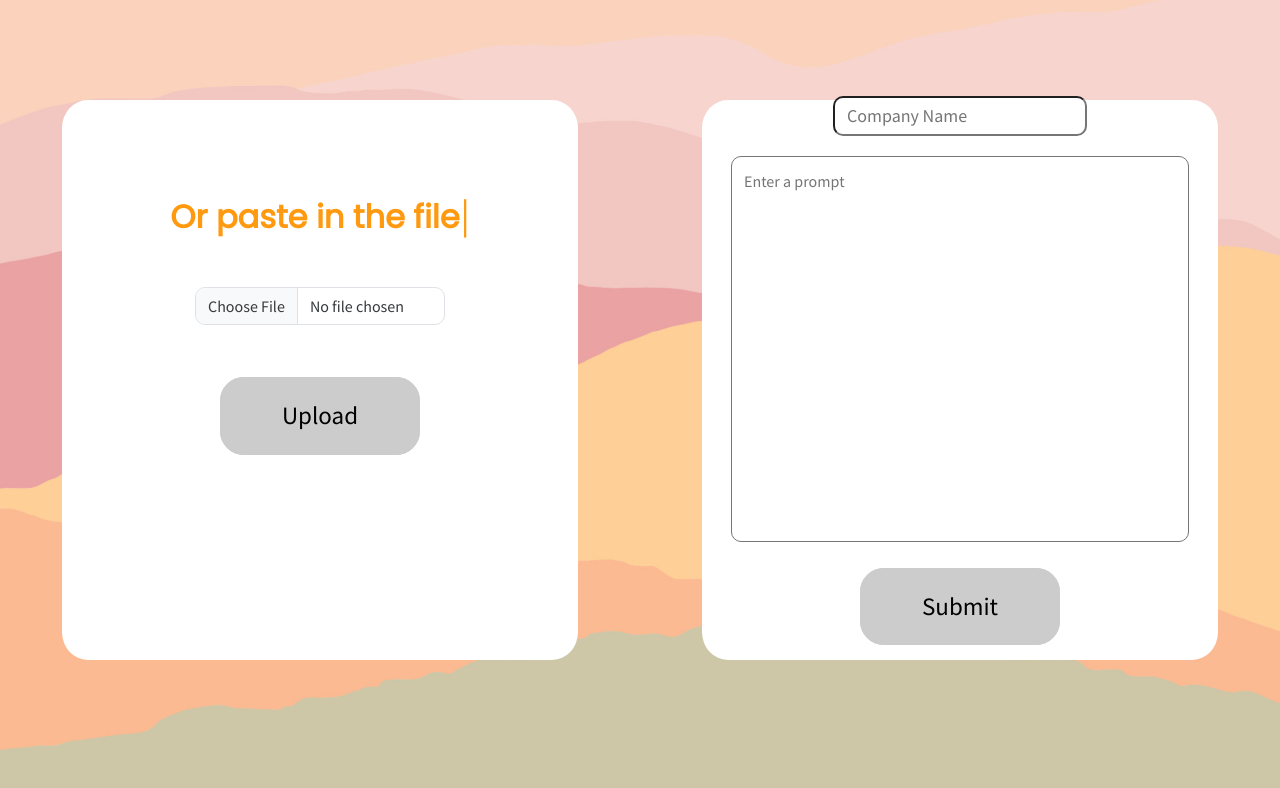
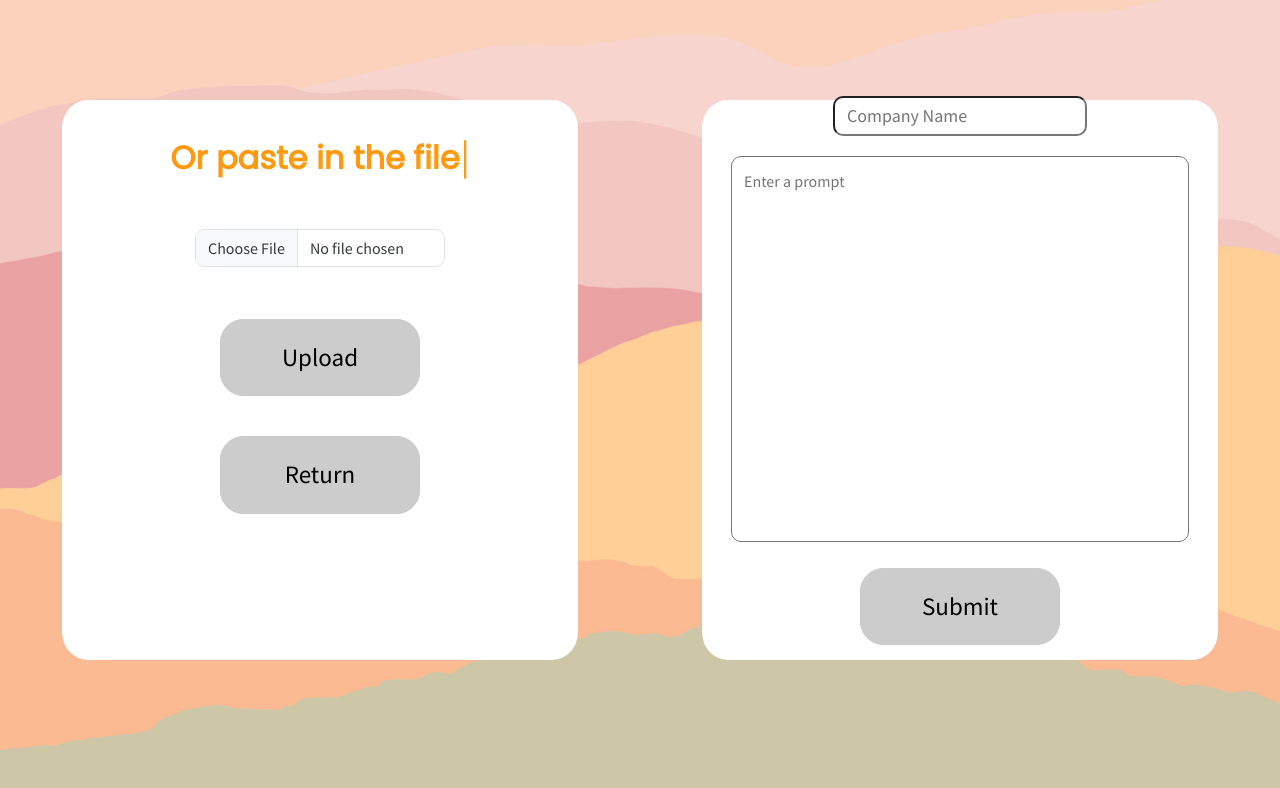
Before and after one commit to larryz1230/TOSter, a React (Create React App) app: page /upload in a window 1280 px wide. Shown: the top 788 px of the page. Built offline with nearby package versions, Linux system fonts and the light colour scheme; no server answers.

Commit message:
Buttons that route back to the search page added. Updated icon.

```diff
--- a/public/index.html
+++ b/public/index.html
@@ -2,7 +2,7 @@
 <html lang="en">
   <head>
     <meta charset="utf-8" />
-    <link rel="icon" href="%PUBLIC_URL%/favicon.ico" />
+    <link rel="icon" href="%PUBLIC_URL%/transparent-toast-logo.ico" />
     <meta name="viewport" content="width=device-width, initial-scale=1" />
     <meta name="theme-color" content="#000000" />
     <meta
@@ -24,7 +24,7 @@
       work correctly both with client-side routing and a non-root public URL.
       Learn how to configure a non-root public URL by running `npm run build`.
     -->
-    <title>React App</title>
+    <title>TOSter</title>
   </head>
   <body>
     <noscript>You need to enable JavaScript to run this app.</noscript>
--- a/src/components/ErrorMessage.js
+++ b/src/components/ErrorMessage.js
@@ -21,9 +21,9 @@ function ErrorMessage( {message, loc, locMessage} ) {
       {[
         'danger'
       ].map((variant) => (
-        <Alert key={variant} variant={variant}>
+        <Alert key={variant} variant={variant} className = "text-center">
           { message }
-          <Alert.Link href = {loc}>{ locMessage }</Alert.Link>.
+          <Alert.Link href = {loc}>{ locMessage }</Alert.Link>
         </Alert>
       ))}
     </>
--- a/src/components/results/Results.js
+++ b/src/components/results/Results.js
@@ -133,6 +133,11 @@ function Results() {
                         { opt }
                         </div>
                     </div>
+
+                    <button className="res-button" type="button" onClick={() => window.location.href='http://localhost:3000/search'} style = {{position: 'relative', top: 20}}>
+                        Return to Search
+                    </button>
+
                     </div>
                     </Container>
                 </Container>
--- a/src/components/upload/Upload.js
+++ b/src/components/upload/Upload.js
@@ -253,6 +253,12 @@ const Upload = ({ onResponseArrayChange }) => {
                   onClick={handleUpload}>
                   Upload
                 </button>
+                <button
+                  type="button"
+                  className="upload-upload-button button-container-upload"
+                  onClick={() => window.location.href='http://localhost:3000/search'}>
+                  Return
+                </button>
               </div>
             </Container>
           </Col>
```
Also changed, not shown: 1 other file (tests, documents, lock files or other folders).
